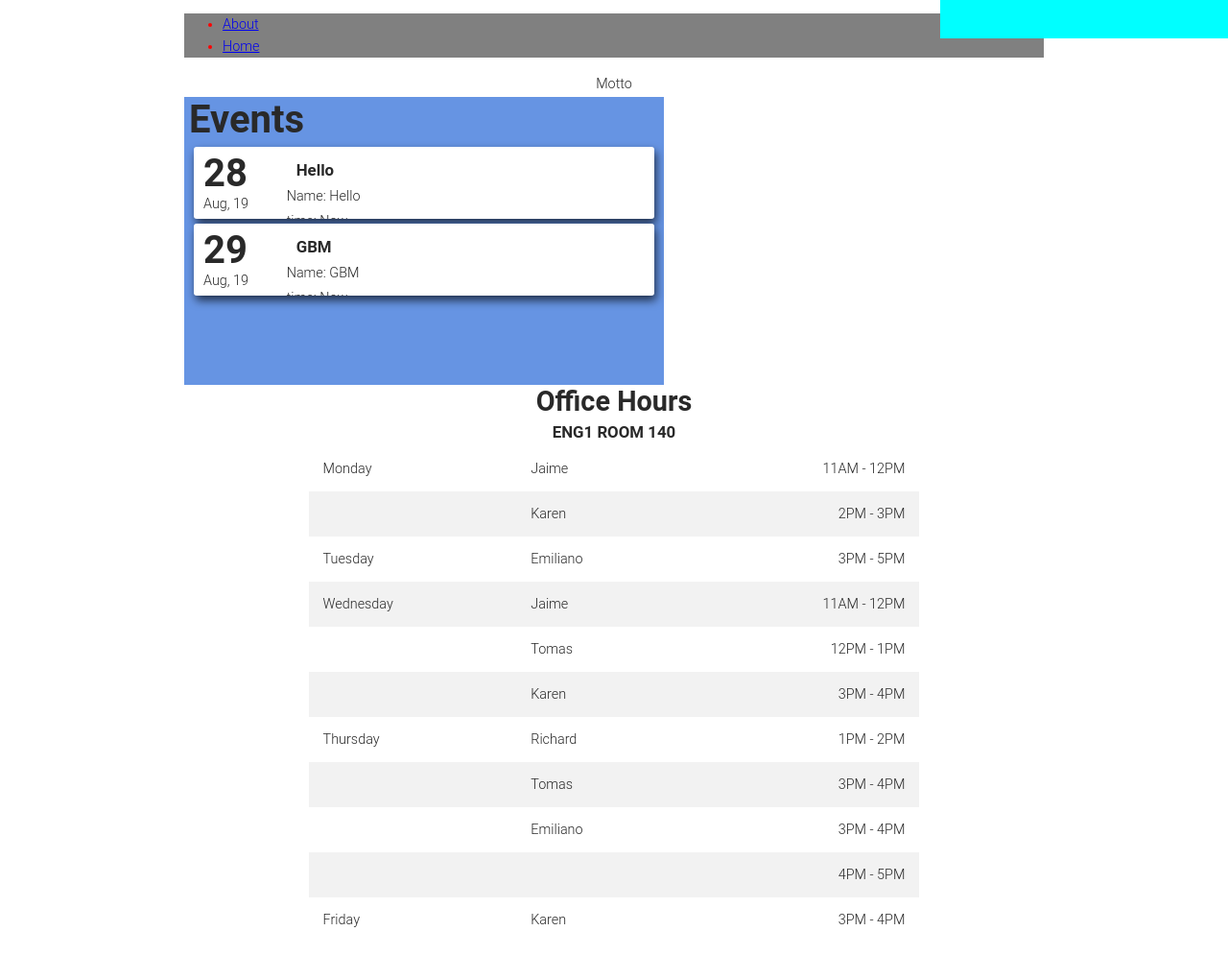
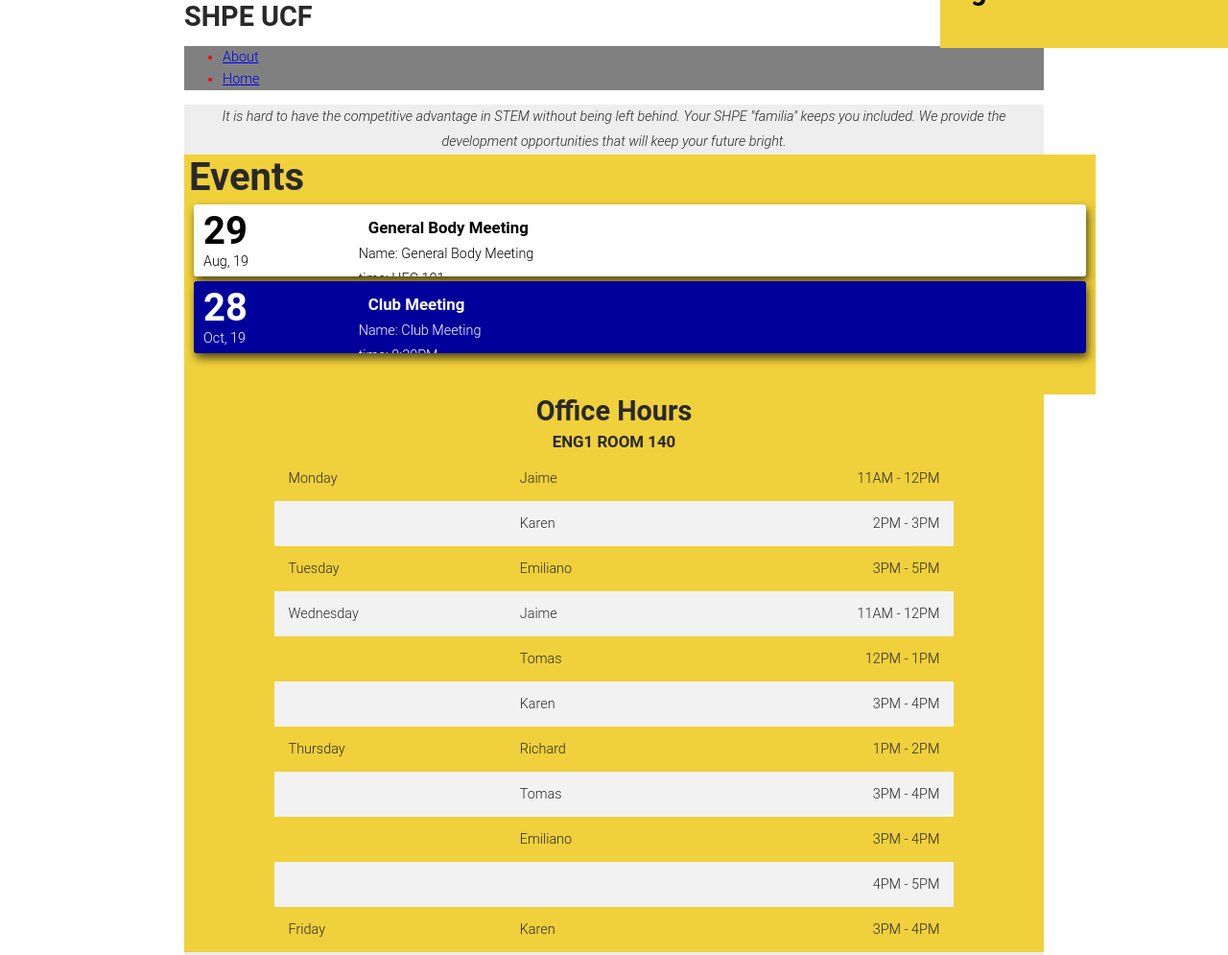
Before and after one commit to HanielDiaz/shpeucfWebsite, a React app: page / in a window 1280 px wide. Shown: the top 995 px of the page at 96% size. Built offline with nearby package versions, Linux system fonts and the light colour scheme; some packages are replaced by stand-ins of ours.

Commit message:
Added basic styling structure

```diff
--- a/src/components/bodyLayout.js
+++ b/src/components/bodyLayout.js
@@ -4,6 +4,10 @@
 // import { Link } from 'react-router-dom'
 import '../style/main.css'
 import '../style/components/layout.css'
+
+//const bg = 'https://www.shpeucf.com/wp-content/uploads/2019/08/IMG_6296_1-1-e1565773790331.jpg'
+const motto = (Math.floor(Math.random() * 100) % 2 === 0) ? 'Working with a group of strangers can be terrifying. SHPE is here to tear down walls and build up friendships. We welcome you to a little something we call "familia".' :
+                                                            'It is hard to have the competitive advantage in STEM without being left behind. Your SHPE "familia" keeps you included. We provide the development opportunities that will keep your future bright.'
 
 class BodyLayout extends Component {
     constructor(props) {
@@ -14,18 +18,19 @@
 
 		this.events =  [
             {
-                name: "Hello",
-                date: "2019-08-28",
-                time: "Now",
+                name: "Club Meeting",
+                date: "2019-10-28",
+                time: "8:30PM",
+                eventActive: true,
                 id: "1",
                 committee: "Hello",
-                location: "here",
+                location: "EGN2 102",
                 description: "no",
             },
             {
-                name: "GBM",
+                name: "General Body Meeting",
                 date: "2019-08-29",
-                time: "Now",
+                time: "HEC 101",
                 id: "1"
             },
         ]
@@ -159,9 +164,9 @@
 
     render() {
         return (
-            <div id="wrapper">
+            <div id="wrapper" style={{backgroundColor: '#eeeeee'}}>
 					<div id="motto">
-						<p>Motto</p>
+						<p style={{fontStyle: 'italic'}}>{motto}</p>
 					</div>
 				<div id="events">
 					<Calendar
@@ -169,7 +174,15 @@
                     events={this.events}
 					/>
 				</div>
-				<div id="hours">
+				<div id="hours" style={{
+                    marginLeft: "auto",
+                    marginRight: "auto",
+                    flex: 1,
+                    backgroundColor: '#F0D03B',
+                    flexDirection: 'row',
+                    paddingLeft: 5,
+                    paddingRight: 5}}
+                >
 					<OfficeHours officeHourSchedule = {this.officeHourSchedule} />
 				</div>
 				<div id="sponsors">
@@ -181,4 +194,5 @@
     }
 }
 
+
 export { BodyLayout }
--- a/src/components/calendar.js
+++ b/src/components/calendar.js
@@ -9,6 +9,7 @@
         super(props);
         this.state = {
             selectedEvent: -1,
+            txtColor: '#000'
         }
         this.months = {
             "Jan": 0,
@@ -26,7 +27,6 @@
         }
     }
 
-
     componentWillMount() {
 
     }
@@ -42,7 +42,7 @@
             time,
         } = event;
 
-        let active = (eventActive) ? {backgroundColor: '#FFC200'} : {backgroundColor: '#fff'}
+        let active = (eventActive) ? {backgroundColor: '#00009b', color: '#fff'} : {backgroundColor: '#fff', color: '#000'}
         return (
             <div key={name} className='container' style={active}
             onMouseEnter={() => {
@@ -56,9 +56,9 @@
                     <h2>{date.day}</h2>
                     <span>{date.month}, {date.year}</span>
                 </div>
-                <div className = 'info unselectable' >
+                <div className = 'info unselectable'>
                     <div className='eventData'>
-                        <h3 >{name}</h3>
+                        <h3>{name}</h3>
                         <p>Name: {name}</p>
                         <p>time: {time}</p>
                         <p>Location: {location}</p>
@@ -147,10 +147,12 @@
 
 const Styles = {
     container: {
+        marginLeft: "auto",
+        marginRight: "auto",
         flex: 1,
-        backgroundColor: '#024FD19a',
-        width: 500,
-        height: 300,
+        backgroundColor: '#F0D03B',
+        width: 950,
+        height: 250,
         flexDirection: 'row',
         paddingLeft: 5,
         paddingRight: 5,
--- a/src/components/form.js
+++ b/src/components/form.js
@@ -1,6 +1,6 @@
 import React, { Component } from 'react'
 import PropTypes from 'prop-types';
-import { Link } from 'react-router-dom'
+//import { Link } from 'react-router-dom'
 import '../style/components/form.css'
 
 class Form extends Component {
--- a/src/components/login.js
+++ b/src/components/login.js
@@ -36,10 +36,10 @@
             <div className='loginContainer'>
               <Form
               fields={this.fields}
-              submitName={"Login"}
+              submitName={"Submit"}
               saveTo={(userCredentials) => this.handleSubmit(userCredentials)}
               />
-              <h1>Hover over me</h1>
+              <h1>Login</h1>
             </div>
         )
     }
--- a/src/components/sponsors.js
+++ b/src/components/sponsors.js
@@ -44,12 +44,15 @@
 const Styles = {
     container: {
         flex: 1,
-        backgroundColor: '#024FD19a',
+		backgroundColor: '#f0d03b',
+		//'#024FD19a',
         width: 500,
         height: 300,
         flexDirection: 'row',
         paddingLeft: 5,
-        paddingRight: 5,
+		paddingRight: 5,
+		marginLeft: 'auto',
+		marginRight: 'auto'
     }
 }
 
--- a/src/containers/home.js
+++ b/src/containers/home.js
@@ -9,8 +9,7 @@
     constructor(props) {
         super(props);
         this.state = {
-            color: '#fff',
-            header: 'title'
+
         }
 
     }
@@ -19,6 +18,7 @@
 
         return (
             <div id="container">
+                <h1>SHPE UCF</h1>
 				<Header/>
 				<BodyLayout/>
 			</div>
--- a/src/style/components/login.css
+++ b/src/style/components/login.css
@@ -1,10 +1,11 @@
 .loginContainer {
     position: absolute;
-    top: -110px;
+    top: -100px;
     right: 0px;
     height: 150px;
     width: 300px;
-    background-color: aqua;
+    color: black;
+    background-color: #f0d03b;
     transition: top .3s ease-out;
     -moz-transition: top .3s ease-out;
     -o-transition: top .3s ease-out;
```
